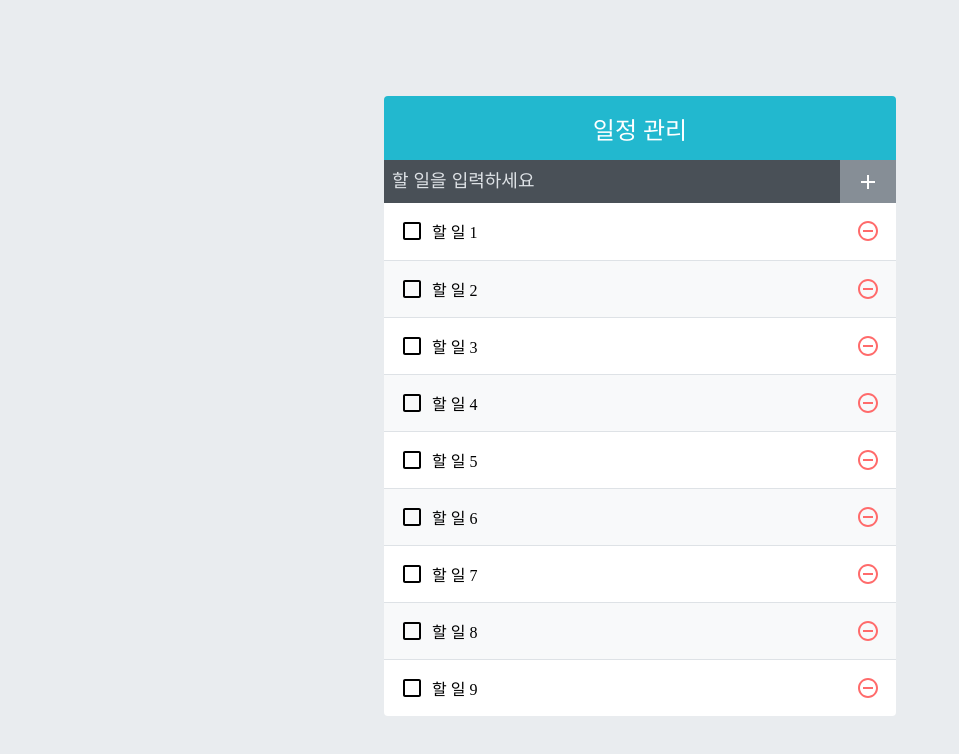
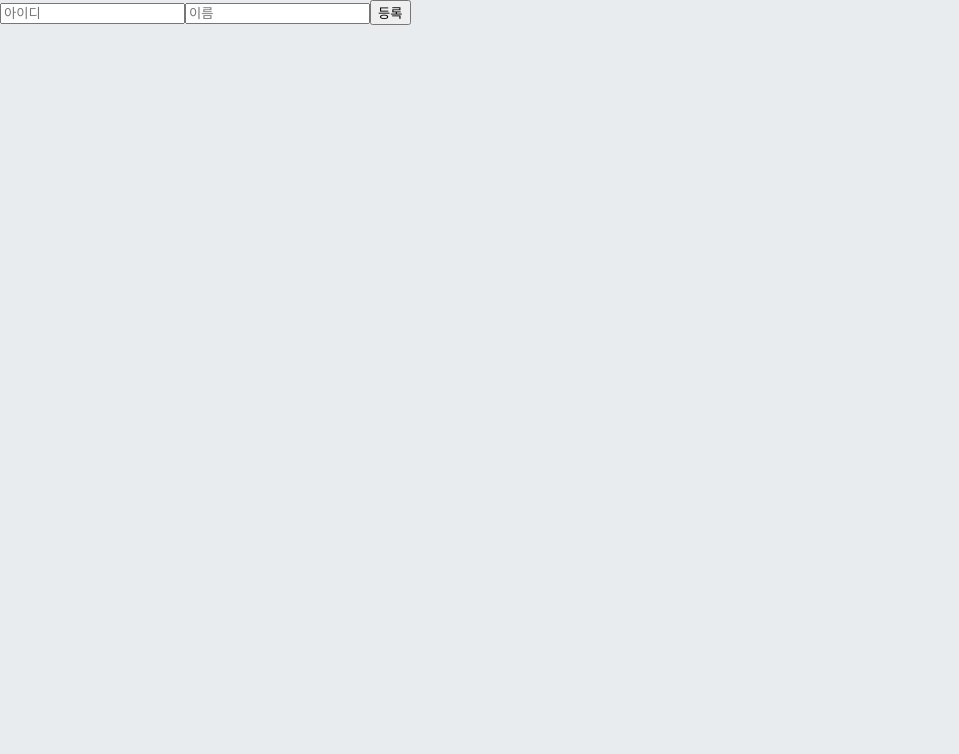
Before and after one commit to bnitech/technique-for-dealing-with-react, a React app: page / in a window 1280 px wide. Shown: the top 754 px of the page, without its empty margins (0-959 px from the left). Built offline with nearby package versions, Linux system fonts and the light colour scheme.

Commit message:
[dongbin] #12.1.2

```diff
--- a/package.json
+++ b/package.json
@@ -63,6 +63,7 @@
     "fs-extra": "^9.0.1",
     "html-webpack-plugin": "4.5.0",
     "identity-obj-proxy": "3.0.0",
+    "immer": "^9.0.12",
     "include-media": "^1.4.10",
     "jest": "26.6.0",
     "jest-circus": "26.6.0",
--- a/src/App.tsx
+++ b/src/App.tsx
@@ -1,72 +1,86 @@
 import './App.css';
-import TodoTemplate from './TodoTemplate';
-import TodoInsert from './TodoInsert';
-import TodoList from './TodoList';
-import React, { useCallback, useReducer, useRef } from 'react';
-import Todo from './model/Todo';
+import React, { useCallback, useRef, useState } from 'react';
 
-function createBulkTodos() {
-  const array: Array<Todo> = [];
-  for (let i = 1; i < 2500; i++) {
-    array.push({
-      id: i,
-      text: `할 일 ${i}`,
-      checked: false,
-    });
-  }
-  return array;
-}
-
-function todoReducer(
-  todos: Array<Todo>,
-  action: {
-    type: 'INSERT' | 'REMOVE' | 'TOGGLE';
-    id?: number;
-    todo?: Todo;
-  },
-) {
-  switch (action.type) {
-    case 'INSERT':
-      return todos.concat(action.todo ? action.todo : todos);
-    case 'REMOVE':
-      return todos.filter((todo) => todo.id !== action.id);
-    case 'TOGGLE':
-      return todos.map((todo) =>
-        todo.id === action.id ? { ...todo, checked: !todo.checked } : todo,
-      );
-    default:
-      return todos;
-  }
+interface MyInfo {
+  id: number;
+  name: string;
+  username: string;
 }
 
 const App = (): any => {
-  const [todos, dispatch] = useReducer(todoReducer, undefined, createBulkTodos);
+  const nextId = useRef(1);
+  const [form, setForm] = useState({name: '', username: ''});
+  const [data, setData] = useState({
+    array: new Array<MyInfo>(),
+    uselessValue: null,
+  });
 
-  const nextId = useRef(2501);
+  const onChange = useCallback(
+    (e) => {
+      const { name, value } = e.target;
+      setForm({
+        ...form,
+        [name]: [value],
+      });
+    },
+    [form],
+  );
 
-  const onInsert = useCallback((text) => {
-    const todo: Todo = {
-      id: nextId.current,
-      text,
-      checked: false,
-    };
-    dispatch({ type: 'INSERT', todo });
-    nextId.current += 1;
-  }, []);
+  const onSubmit = useCallback(
+    (e) => {
+      e.preventDefault();
+      const info: MyInfo = {
+        id: nextId.current,
+        name: form.name,
+        username: form.username,
+      };
 
-  const onRemove = useCallback((id) => {
-    dispatch({ type: 'REMOVE', id });
-  }, []);
+      setData({
+        ...data,
+        array: data.array.concat(info),
+      });
+      nextId.current += 1;
+    },
+    [data, form.name, form.username],
+  );
 
-  const onToggle = useCallback((id) => {
-    dispatch({ type: 'TOGGLE', id });
-  }, []);
+  const onRemove = useCallback(
+    (id) => {
+      setData({
+        ...data,
+        array: data.array.filter((info: MyInfo) => info.id !== id),
+      });
+    },
+    [data],
+  );
 
   return (
-    <TodoTemplate>
-      <TodoInsert onInsert={onInsert} />
-      <TodoList todos={todos} onRemove={onRemove} onToggle={onToggle} />
-    </TodoTemplate>
+    <div>
+      <form onSubmit={onSubmit}>
+        <input
+          name="username"
+          placeholder="아이디"
+          value={form.username}
+          onChange={onChange}
+        />
+        <input
+          name="name"
+          placeholder="이름"
+          value={form.name}
+          onChange={onChange}
+        />
+        <button type="submit">등록</button>
+      </form>
+      <div>
+        <ul>
+          {data.array.map((info) => (
+            <li key={info.id} onClick={() => onRemove(info.id)}>
+              {info.username} ({info.name})
+            </li>
+          ))}
+        </ul>
+      </div>
+    </div>
   );
 };
 
```
Also changed, not shown: 1 other file (tests, documents, lock files or other folders).
